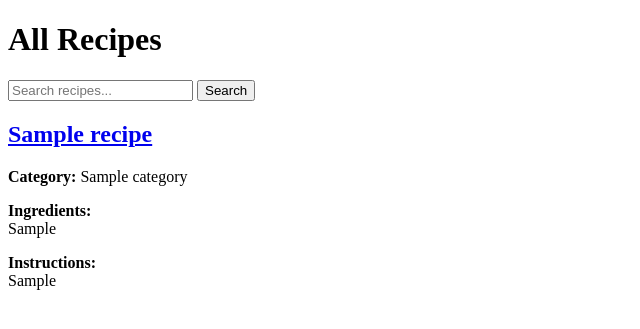
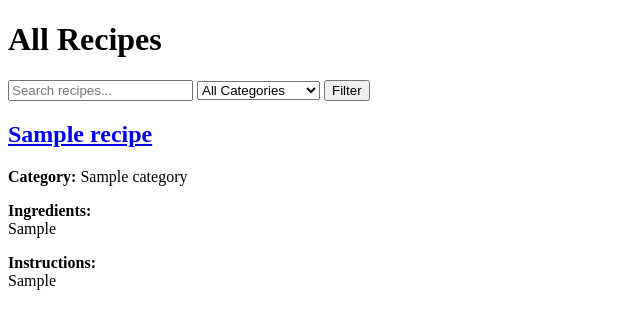
Before and after one commit to mdpos95-tech/recipe_flask_app_MOD4, a Flask app: page /recipes in a window 1280 px wide. Shown: the part 26-355 px from the top of the page, without its empty margins (0-640 px from the left). Run offline with Flask 3, Linux system fonts and the light colour scheme; tables that the repository leaves empty hold one stand-in row (values such as "Sample post").

Commit message:
add html for button filter

```diff
--- a/templates/recipes.html
+++ b/templates/recipes.html
@@ -2,7 +2,15 @@
 {% block content %}
 <h1>All Recipes</h1>
 
-<form method="GET"><input type="text" name="search" placeholder="Search recipes..."> <button type="submit">Search</button></form>
+<form method="GET"><input type="text" name="search" placeholder="Search recipes..." value="{{ search or '' }}">
+
+    <select name="category">
+        <option value="">All Categories</option>
+        {% for category in categories %}
+        <option value="{{ category.id }}" {% if selected_category == category.id|string %}selected{% endif %}>{{ category.name }}</option>
+        {% endfor %}
+    </select>
+    <button type="submit">Filter</button></form>
 
 {% for recipe in recipes %}
 <div class="recipe">
```
